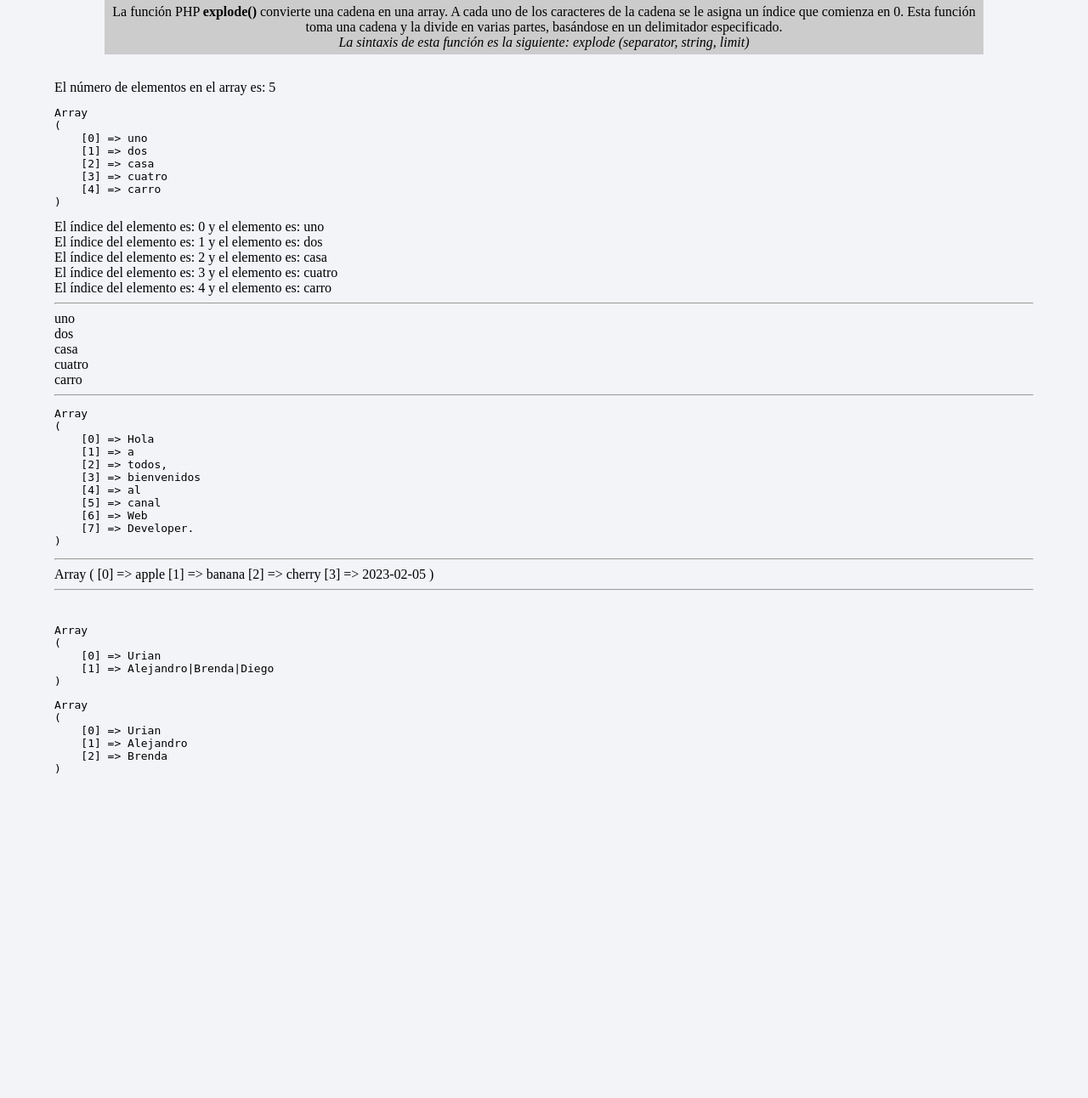
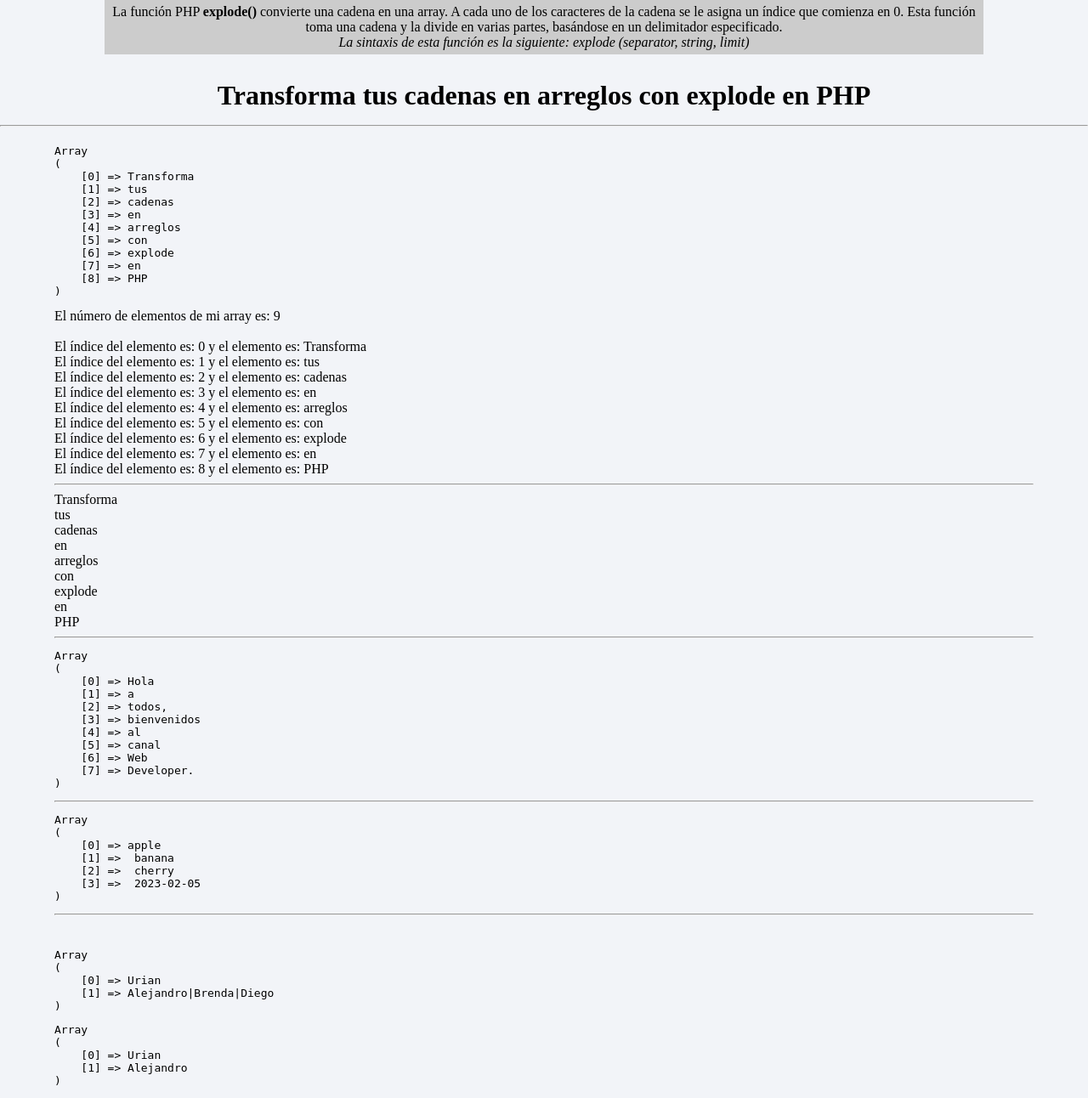
Before and after one commit to urian121/Transforma-tus-cadenas-en-arreglos-con-explode-en-PHP, a PHP site: page / in a window 1280 px wide. Shown: the whole page at 85% size. Before the commit the page ends 910 px from the top, so only its background shows below. Run offline with PHP 8.4, Linux system fonts and the light colour scheme.

Commit message:
fin del desarrollo

```diff
--- a/index.php
+++ b/index.php
@@ -1,21 +1,24 @@
 <!DOCTYPE html>
 <html lang="en">
+
 <head>
   <meta charset="UTF-8">
   <meta http-equiv="X-UA-Compatible" content="IE=edge">
   <meta name="viewport" content="width=device-width, initial-scale=1.0">
   <title> La función PHP explode() </title>
   <style>
-    body{
+    body {
       padding: 0;
       margin: 0;
       background-color: #f2f4f8;
     }
-    .content{
+
+    .content {
       margin: 0 auto;
       width: 90%;
     }
-    p{
+
+    p {
       background-color: #ccc;
       padding: 5px;
       margin: 0 auto;
@@ -23,8 +26,13 @@
       text-align: center;
       margin-bottom: 30px;
     }
+
+    .center {
+      text-align: center;
+    }
   </style>
 </head>
+
 <body>
 
   <p>
@@ -36,23 +44,32 @@
     </em>
   </p>
 
+  <h1 class="center">Transforma tus cadenas en arreglos con explode en PHP
+    <hr>
+  </h1>
+
   <div class="content">
     <?php
 
-$cadenaString = "uno dos casa cuatro carro";
+    $cadenaString = "Transforma tus cadenas en arreglos con explode en PHP";
+    // posicion       0          1     2     3    4      5     6     7   8
     $array        = explode(" ", $cadenaString);
 
-echo "El número de elementos en el array es: " . count($array);
     echo '<pre>';
     print_r($array);
     echo '</pre>';
 
-foreach($array as $posicion=>$elemento){
+    echo "El número de elementos de mi array es: " . count($array);
+    echo '<br><br>';
+
+
+    foreach ($array as $posicion => $elemento) {
       echo "El índice del elemento es: " . $posicion . " y el elemento es: " . $elemento;
       echo "<br>";
     }
+
     echo '<hr>';
-for($i=0; $i< count($array); $i++){
+    for ($i = 0; $i < count($array); $i++) {
       echo $array[$i];
       echo "<br>";
     }
@@ -60,9 +77,9 @@ echo '<hr>';
 
 
 
-$miCadena   = "Hola a todos, bienvenidos al canal Web Developer.";
+    $miCadena    = "Hola a todos, bienvenidos al canal Web Developer.";
+    $arraycadena = explode(" ", $miCadena);
     echo '<pre>';
-$arraycadena = explode(" ",$miCadena);
       print_r($arraycadena);
     echo '</pre>';
     echo '<hr>';
@@ -70,7 +87,9 @@ echo '<hr>';
 
     $string         = "apple, banana, cherry, 2023-02-05";
     $piezaArray     = explode(',', $string);
+    echo '<pre>';
       print_r($piezaArray);
+    echo '</pre>';
     echo '<hr>';
 
 
@@ -83,12 +102,13 @@ echo '<pre>';
     echo '</pre>';
 
 
-//líimte negativo (desde PHP 5.1)
+    //límite negativo (desde PHP 5.1)
     echo '<pre>';
-  print_r(explode('|', $mi_cadena, -1));
+    print_r(explode('|', $mi_cadena, -2));
     echo '</pre>';
     ?>
   </div>
 
 </body>
+
 </html>
```
Lines whose indentation alone changed are shown as unchanged.
